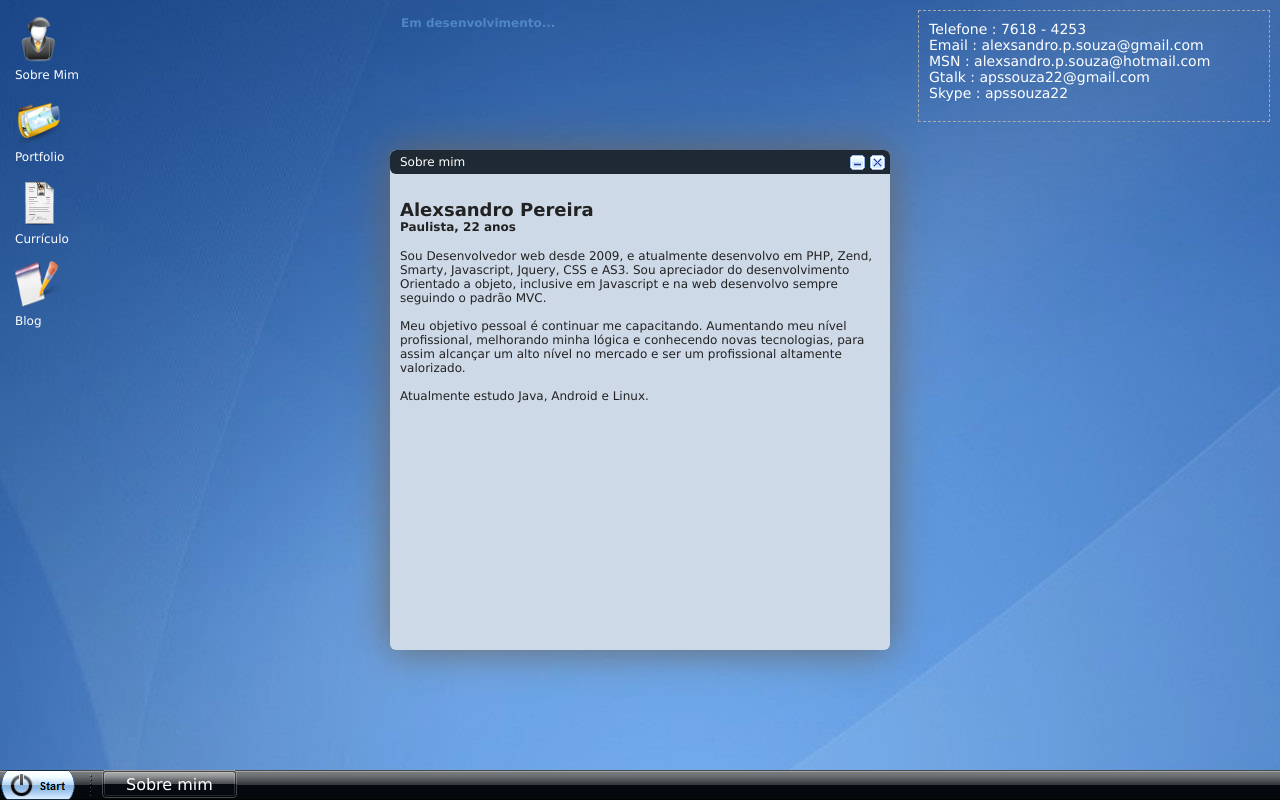
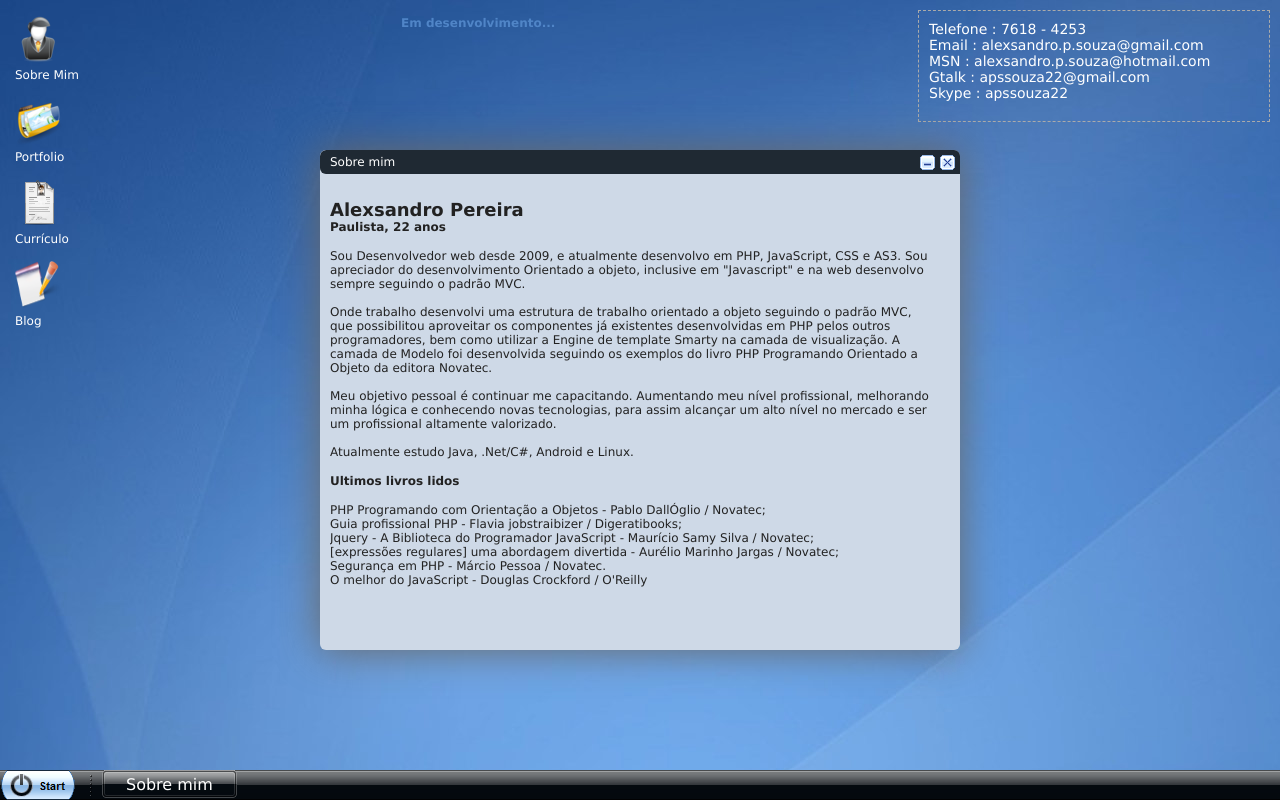
Before and after one commit to apssouza22/portfolio, a PHP site: page / in a window 1280 px wide, after a click on "Sobre Mim". Run offline with PHP 8.4, Linux system fonts and the light colour scheme.

Commit message:
alteraoes no portifolio e sobre mim

```diff
--- a/css.css
+++ b/css.css
@@ -98,7 +98,12 @@ img{
 }
 
 #content #sobremim{
-    width: 500px;
+    width: 640px;
+
+}
+#content #sobremim .windowContent{
+      width: 600px;
+	  overflow-y: scroll;
 }
 
 #content #sobremim .windowContent{
--- a/index.html
+++ b/index.html
@@ -73,11 +73,35 @@ and open the template in the editor.
                         <span>Paulista, 22 anos</span>
                     </h2>
                     <p>
-                        Sou Desenvolvedor web desde 2009, e  atualmente desenvolvo em PHP, Zend, Smarty, Javascript, Jquery, CSS e AS3. Sou apreciador do desenvolvimento Orientado a objeto, inclusive em Javascript e na web desenvolvo sempre seguindo o padrão MVC.<br><br>
+                        Sou Desenvolvedor web desde 2009, e  atualmente desenvolvo em PHP, JavaScript, CSS e AS3. Sou apreciador do desenvolvimento Orientado a objeto, inclusive em "Javascript" e na web desenvolvo sempre seguindo o padrão MVC.
+						<br><br>
+						Onde trabalho desenvolvi uma estrutura de trabalho orientado a objeto seguindo o padrão MVC, que possibilitou aproveitar os componentes já existentes desenvolvidas em PHP pelos outros programadores,
+						bem como utilizar a Engine de template Smarty na camada de visualização. A camada de Modelo foi desenvolvida seguindo os exemplos do livro PHP Programando Orientado a Objeto da editora Novatec.
+						<br><br>
 
-                        Meu objetivo pessoal é continuar me capacitando. Aumentando meu nível profissional, melhorando minha lógica e conhecendo novas tecnologias, para assim alcançar um alto nível no mercado e ser um profissional altamente valorizado.<br><br>
-                        Atualmente estudo Java, Android e Linux.
+                        Meu objetivo pessoal é continuar me capacitando. Aumentando meu nível profissional, melhorando minha lógica e conhecendo novas tecnologias, para assim alcançar um alto nível no mercado e ser um profissional altamente valorizado.
+						<br><br>
+                        Atualmente estudo Java, .Net/C#, Android e Linux.
                     </p>
+
+					<h2><span>Ultimos livros lidos</span> </h2>
+
+					<p>
+					PHP Programando com Orientação a Objetos - Pablo DallÓglio / Novatec;
+					<br>
+					Guia profissional PHP - Flavia jobstraibizer / Digeratibooks;
+					<br>
+					Jquery - A Biblioteca do Programador JavaScript - Maurício Samy Silva / Novatec;
+					<br>
+					[expressões regulares] uma abordagem divertida - Aurélio Marinho Jargas / Novatec;
+					<br>
+					Segurança em PHP  - Márcio Pessoa / Novatec.
+					<br>
+					O melhor do JavaScript - Douglas Crockford / O'Reilly
+					</p>
+
+
+
                 </div>
             </div><!--FIM SOBRE MIM-->
 
@@ -90,11 +114,30 @@ and open the template in the editor.
                 <div class="windowContent">
                     <div class="boxPortifolio">
 
+						<div class="portifolioItem">
+                            <a href="http://huggiesturmadamonica.com.br/cha-de-bebe/mamaes/crie-o-convite"><img src="img/portfolio/huggies.jpg"></a>
+                            <h4>Huggies turma da Mônica</h4>
+                            <p>
+                                Desenvolvimento da área de crie o convite, que consiste em montar um convite(jpg) personalizado apartir das informações do usuário, também pelo site é possível criar um evento no facebook,  além de imprimir, enviar por e-mail e salvar no seu computador.
+								Utilizando as tecnologias css, .net, js e SQL Server
+                            </p>
+
+                        </div>
+
+						<div class="portifolioItem">
+                            <a href="http://www.portalcoop.com.br/"><img src="img/portfolio/coop.jpg"></a>
+                            <h4>Portal Coop</h4>
+                            <p>
+                                Desenvolvimento do portal Coop e de sua área administrativa, atuando no back e front-end, utilizando as tecnologias css, php, js, mysql e jquery com integrações com o twitter, facebook e googlemaps.
+                            </p>
+
+                        </div>
+
                         <div class="portifolioItem">
                             <a href="http://www.caloi.com.br/"><img src="img/portfolio/caloi.jpg"></a>
                             <h4>Caloi</h4>
                             <p>
-                                Desenvolvimento do portal Caloi e de sua área administrativa, atuando no back e front-end, utilizando as tecnologias css, php, mysql e jquery com integrações com o twitter, facebook, googlemaps e Rss.
+                                Desenvolvimento do portal Caloi e de sua área administrativa, atuando no back e front-end, utilizando as tecnologias css, php,  js, mysql e jquery com integrações com o twitter, facebook, googlemaps e Rss.
                             </p>
 
                         </div>
@@ -112,7 +155,7 @@ and open the template in the editor.
                             <a href="http://caprisystem.tempsite.ws/"><img src="img/portfolio/caprisystem.jpg"></a>
                             <h4>Caprisystem</h4>
                             <p>
-                                Desenvolvimento do sistema web do SAC da empresa Capri, com Geração de relatorios, filtros  e integração com o site dos correios
+                                Desenvolvimento do sistema web do SAC da empresa Capri como desenvolvedor responsável, com Geração de relatórios, filtros  e integração com o site dos correios. Utilizamos as tecnologias css, js, php e mysql.
                             </p>
                         </div>
 
@@ -121,7 +164,7 @@ and open the template in the editor.
                             <h4>Systema de Newsletter</h4>
                             <p>
                                 Desenvolvimento de um sistema de envio de e-mail marketing.
-                                A ferramenta conta com importação de contatos, importação de html, relatórios completos da ação de cada destinatário(leitura, clique e descadastro)
+                                A ferramenta conta com importação de contatos em formato xls e csv, importação de html, relatórios completos da ação de cada destinatário(leitura, clique e descadastro).
                             </p>
 
                         </div>
@@ -188,14 +231,14 @@ and open the template in the editor.
 
                     <h3>Conhecimentos básicos adicionais</h3>
                     <div class="curriculoItem">
-                        Zend Framework, SqlServer, PostgreSql, AS3, AS2, Photoshop, Flash, Android, Linux, JSP e Redes.
+                        Zend Framework, SqlServer, .net, PostgreSql, AS3, AS2, Photoshop, Flash, Android, Linux, JSP e Redes.
                     </div>
 
                     <h3>Experiência profissional </h3>
                     <div class="curriculoItem">
 
                         <em>Empresa: Agencia Salve</em><br>
-                        Cargo: Desenvolvedor Web Jr<br>
+                        Cargo: Desenvolvedor Web Pleno<br>
                         Período: Emprego atual<br>
                         Principais atividades:<br>
                         Desenvolvimento de sites com área administrativa;<br>
```
